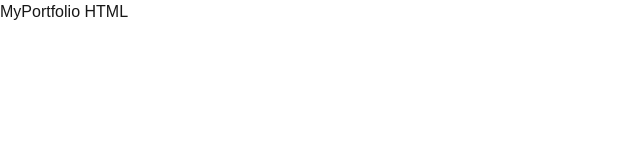
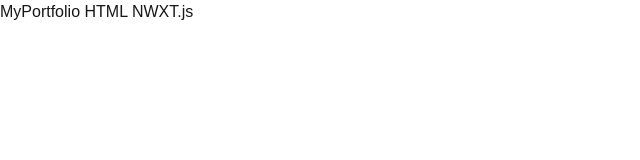
Before and after one commit to Yiwashi/kitaQdenkiHP, a Next.js app: page / in a window 1280 px wide. Shown: the top 160 px of the page, without its empty margins (0-640 px from the left). Built offline with nearby package versions, Linux system fonts and the light colour scheme.

Commit message:
create develop2

```diff
--- a/src/app/page.tsx
+++ b/src/app/page.tsx
@@ -5,6 +5,7 @@ export default function Home() {
     <div>
       MyPortfolio
       HTML
+    NWXT.js
     </div>
   );
 }
```
